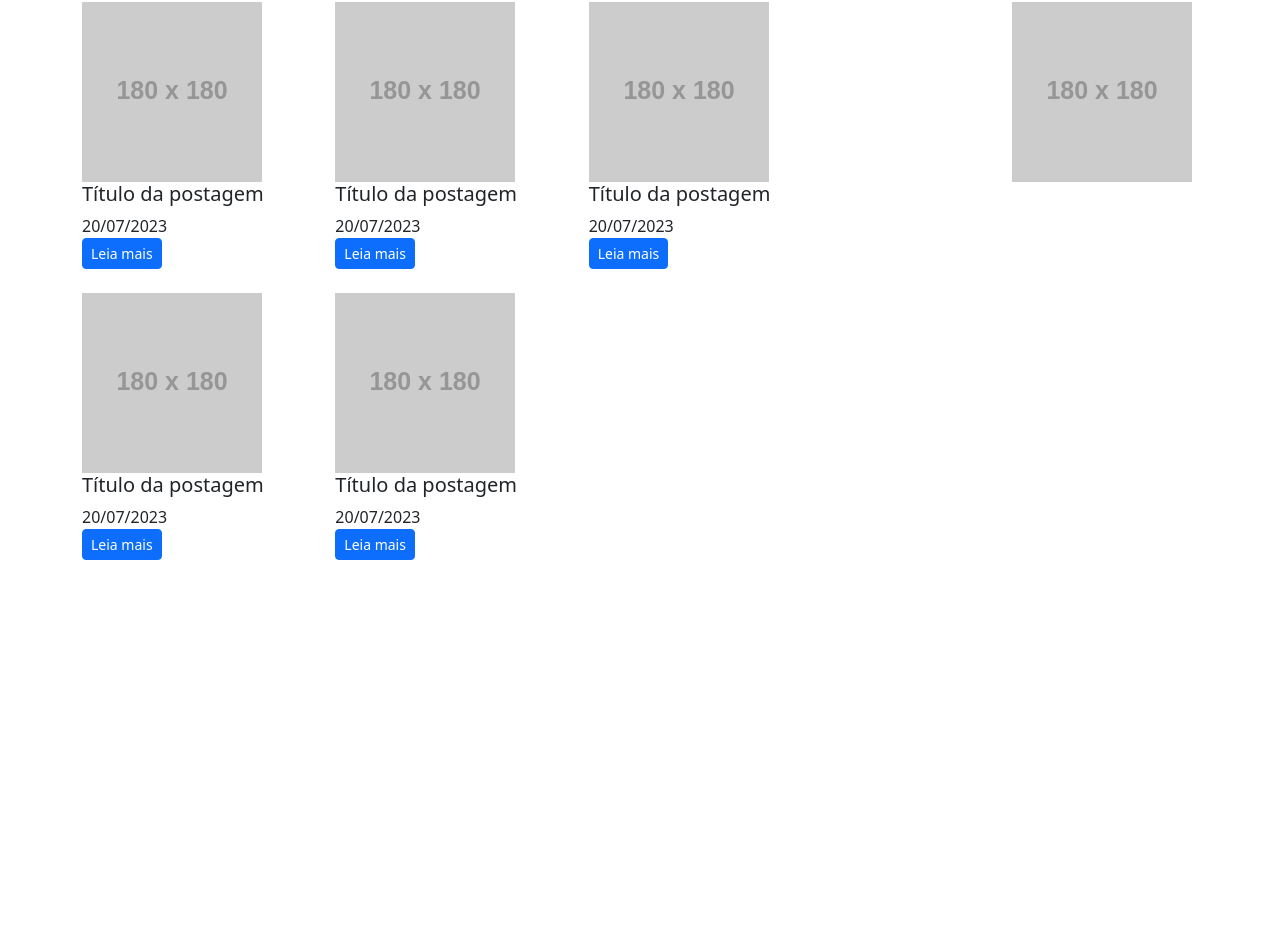
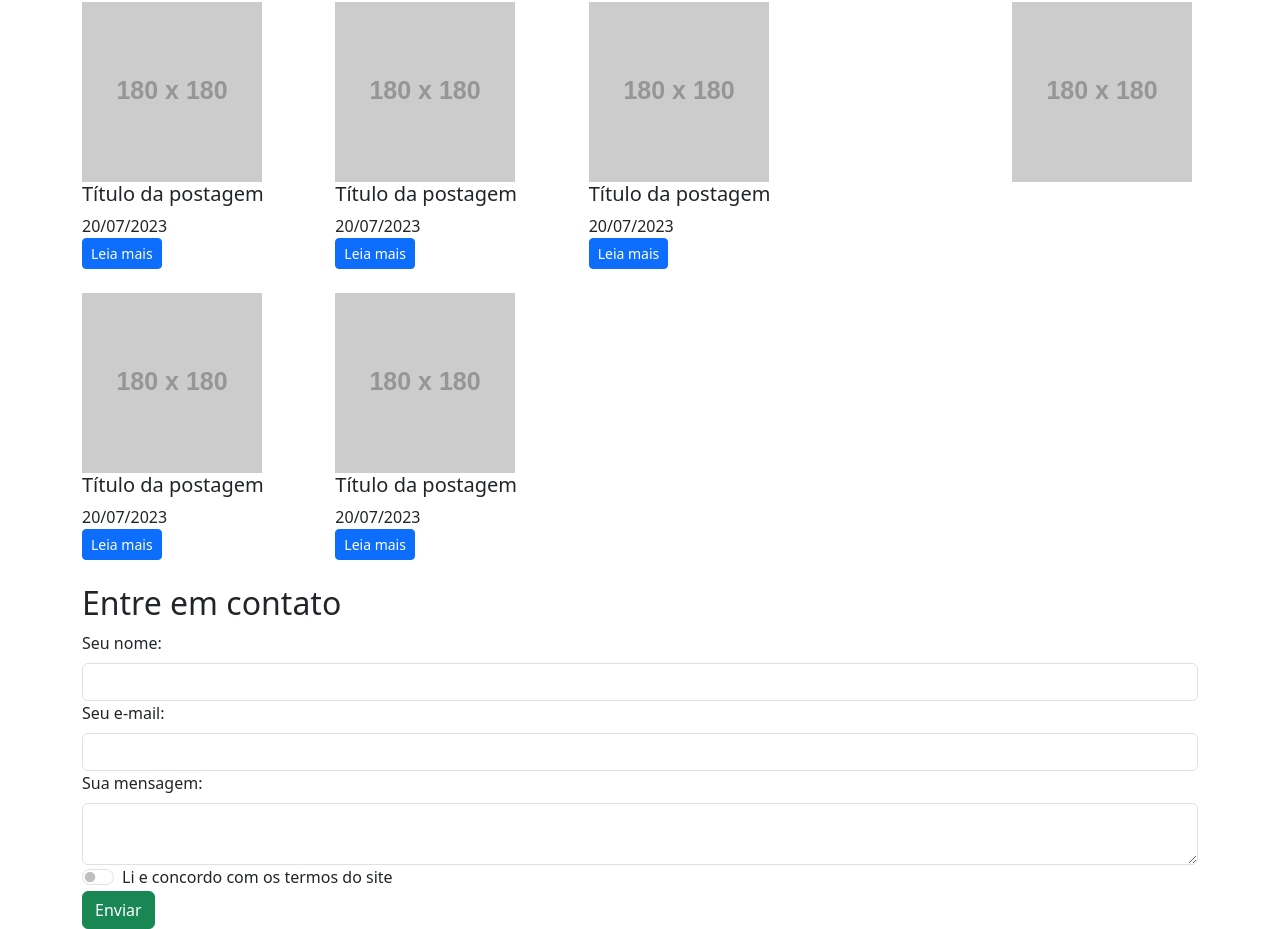
Before and after one commit to MarioHBS/curso_ebac_frontend, a plain HTML site: page index.html in a window 1280 px wide. Shown: the part 118-1047 px from the top of the page. Before the commit the page ends 800 px from the top, so only its background shows below. Drawn offline with nearby package versions, Linux system fonts and the light colour scheme; placeholder pictures from the web are drawn by us.

Commit message:
aula 9: criação do formulário completo

```diff
--- a/index.html
+++ b/index.html
@@ -66,6 +66,28 @@
                 </div>
             </div>
         </div>
+
+        <!-- .row>.col>h2+form>label+input -->
+        <div class="row">
+            <div class="col">
+                <h2>Entre em contato</h2>
+                <form action="">
+                    <label class="form-label" for="nome">Seu nome:</label>
+                    <input class="form-control" type="text" id="nome" />
+                    <!-- label.form-label    -->
+                    <label for="email" class="form-label">Seu e-mail:</label>
+                    <input id="email" type="email" class="form-control" />
+                    <label for="mensagem" class="form-label">Sua mensagem:</label>
+                    <textarea id="mensagem" class="form-control"></textarea>
+
+                    <div class="form-check form-switch">
+                        <label class="form-check-label" for="aceito-termos">Li e concordo com os termos do site</label>
+                        <input class="form-check-input" type="checkbox" id="aceito-termos">
+                    </div>
+
+                    <button class="btn btn-success">Enviar</button>
+            </div>
+        </div>
     </div>
 
     <script src="https://cdn.jsdelivr.net/npm/bootstrap@5.3.0/dist/js/bootstrap.bundle.min.js"></script>
```
